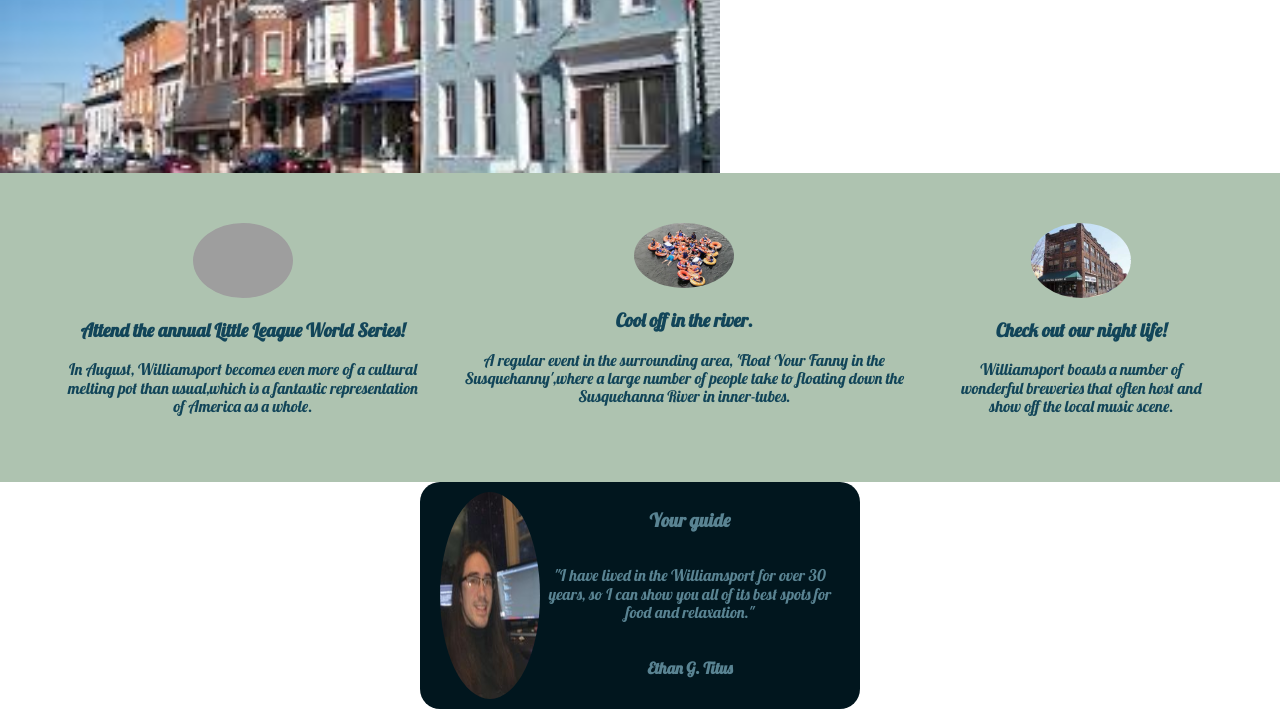
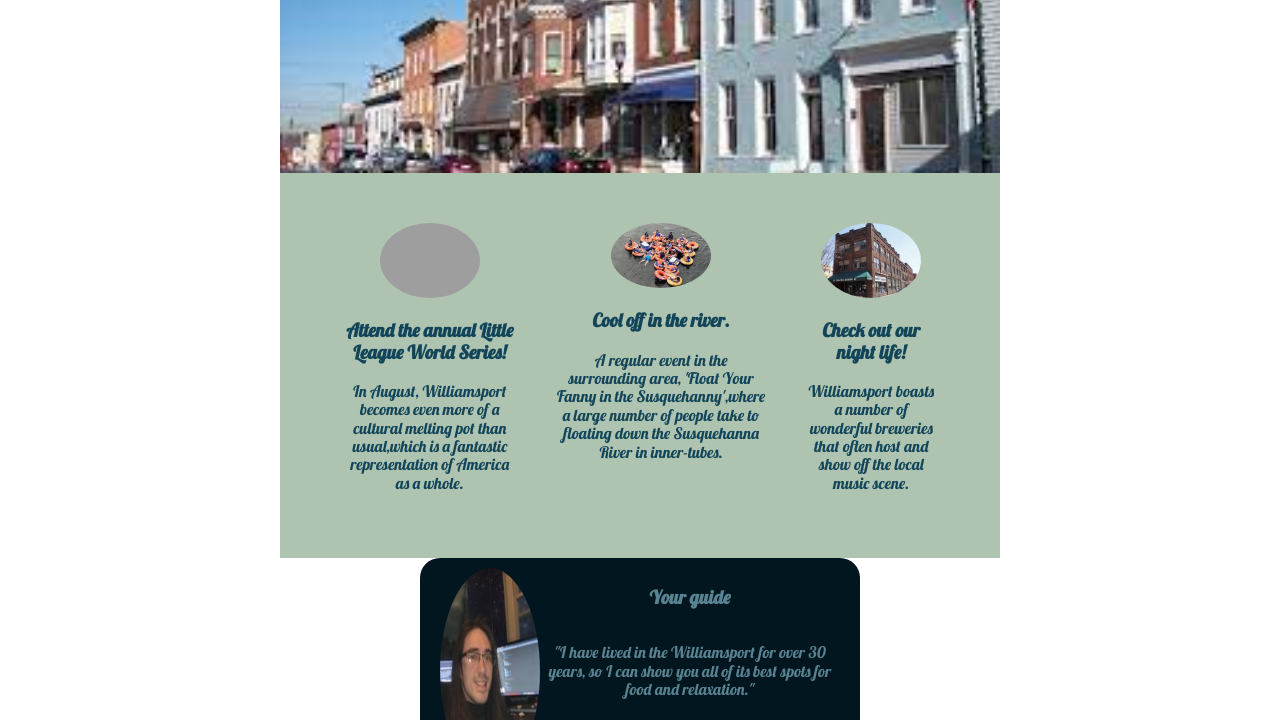
Before and after one commit to etitus90/hometown, a plain HTML site: page index.html in a window 1280 px wide. Shown: the part 227-947 px from the top of the page. Drawn offline with nearby package versions, Linux system fonts and the light colour scheme; grey boxes are pictures that could not be loaded.

Commit message:
Fixed CSS

```diff
--- a/styles.css
+++ b/styles.css
@@ -9,12 +9,13 @@ DARK BLUE: #1D3557
 */
 
 body {
-    margin: 0;
+    margin: 0 auto;
     text-align: center;
     font-family: 'Lobster', cursive;
     display: flex;
     flex-direction: column;
     text-align: center;
+    width: 720px;
 }
 
 #hero {
```
